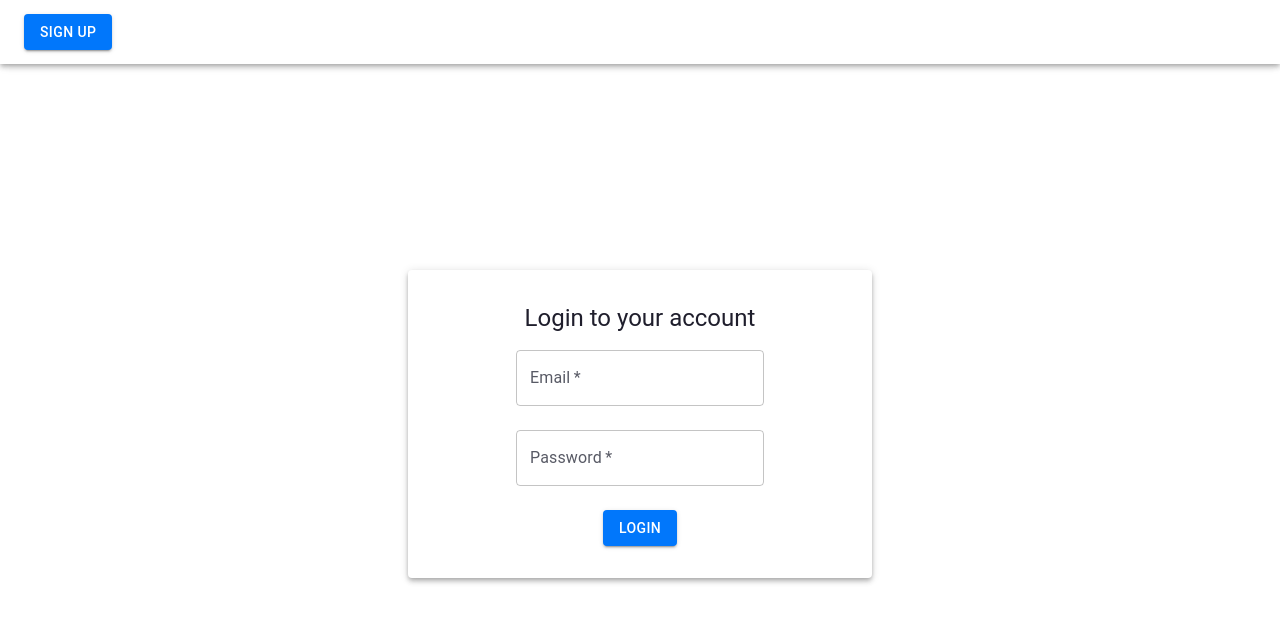
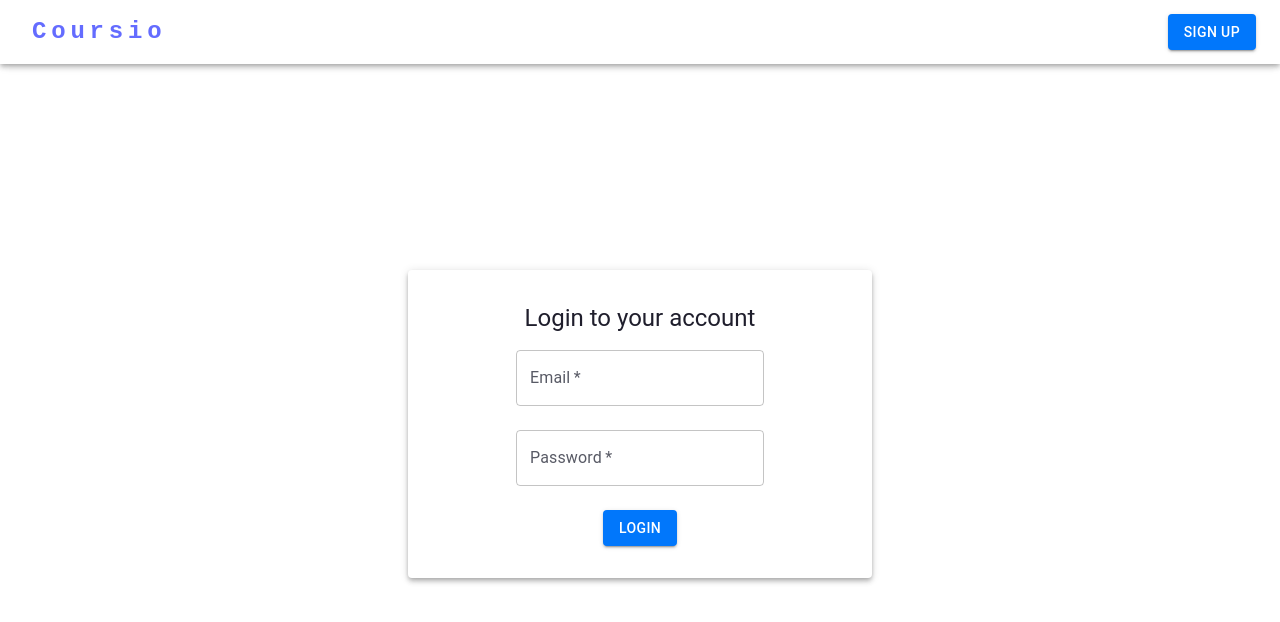
Before and after one commit to Nwabisa-Mawu/Coursio, a React (Vite) app in the folder client/: page /auth/login in a window 1280 px wide. Shown: the top 622 px of the page. Built offline with nearby package versions, Linux system fonts and the light colour scheme.

Commit message:
2025.06.18FixedLogoOnHeader

```diff
--- a/client/src/components/header.component.jsx
+++ b/client/src/components/header.component.jsx
@@ -1,5 +1,5 @@
 import React, { useState } from "react";
-import { useNavigate, useLocation } from "react-router";
+import { useNavigate } from "react-router";
 import { observer } from "mobx-react-lite";
 import { userStore } from "../utils/mockAPI-user"
 import {
@@ -30,7 +30,6 @@ const Header = observer(({ darkMode, setDarkMode, searchQuery, setSearchQuery, h
   const loggedIn = userStore.token ? true : false;
   let showLogin = false;
   const [anchorElUser, setAnchorElUser] = useState(null);
-  const [imageUrl, setImageUrl] = useState(userStore.user?.imageUrl || 'https://via.placeholder.com/100x100.png?text=Avatar');
   const navigate = useNavigate();
   const theme = useTheme();
   const isTabletOrBelow = useMediaQuery(theme.breakpoints.down("md"));
@@ -77,7 +76,6 @@ const Header = observer(({ darkMode, setDarkMode, searchQuery, setSearchQuery, h
             {/* open side drawer */}
             {loggedIn && isTabletOrBelow && (
               <IconButton
-                color="inherit"
                 aria-label="open drawer"
                 edge="start"
                 onClick={handleDrawerToggle}
@@ -87,8 +85,8 @@ const Header = observer(({ darkMode, setDarkMode, searchQuery, setSearchQuery, h
               </IconButton>
             )}
             {/* LOGO + Company Name */}
-            <Box sx={{ display: "flex", alignItems: "center", color: "#0177FB", display: "none" }}>
-              <LocalLibraryIcon />
+            <Box sx={{ display: "flex", alignItems: "center", color: "#0177FB" }}>
+              <LocalLibraryIcon sx={{ display: { xs: "none", sm: "none" } }} />
 
               {(!isTabletOrBelow || !loggedIn) && (
                 <Typography
@@ -144,7 +142,7 @@ const Header = observer(({ darkMode, setDarkMode, searchQuery, setSearchQuery, h
                   <Box sx={{ flexGrow: 0 }}>
                     <Tooltip title="Open settings">
                       <IconButton sx={{ p: 0 }} onClick={handleOpenUserMenu}>
-                        <Avatar alt="User" src={imageUrl} />
+                        <Avatar alt="User" src='https://via.placeholder.com/100x100.png?text=Avatar' />
                       </IconButton>
                     </Tooltip>
                     <Menu
```
